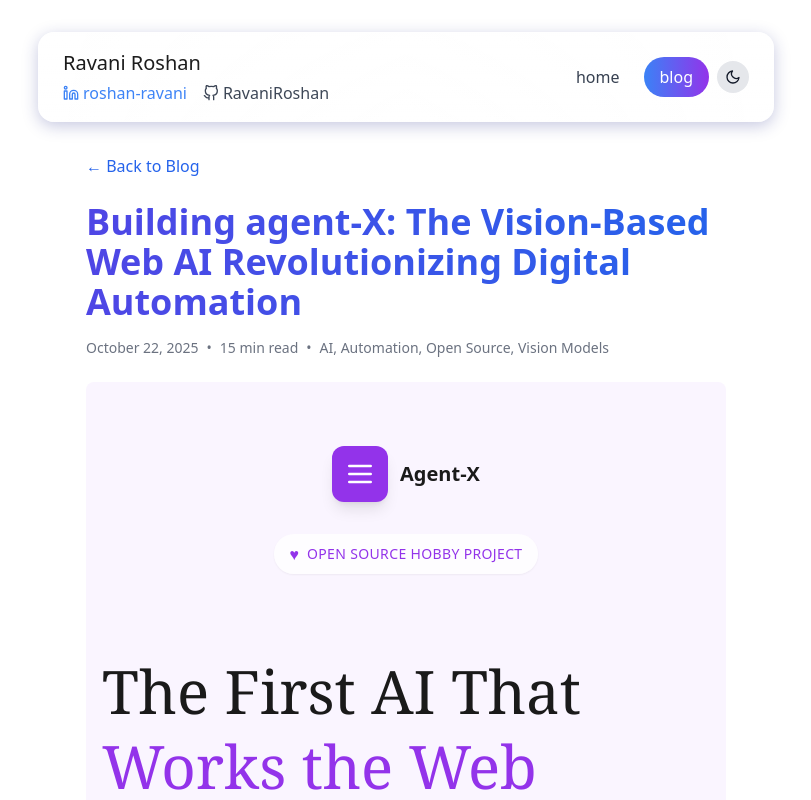
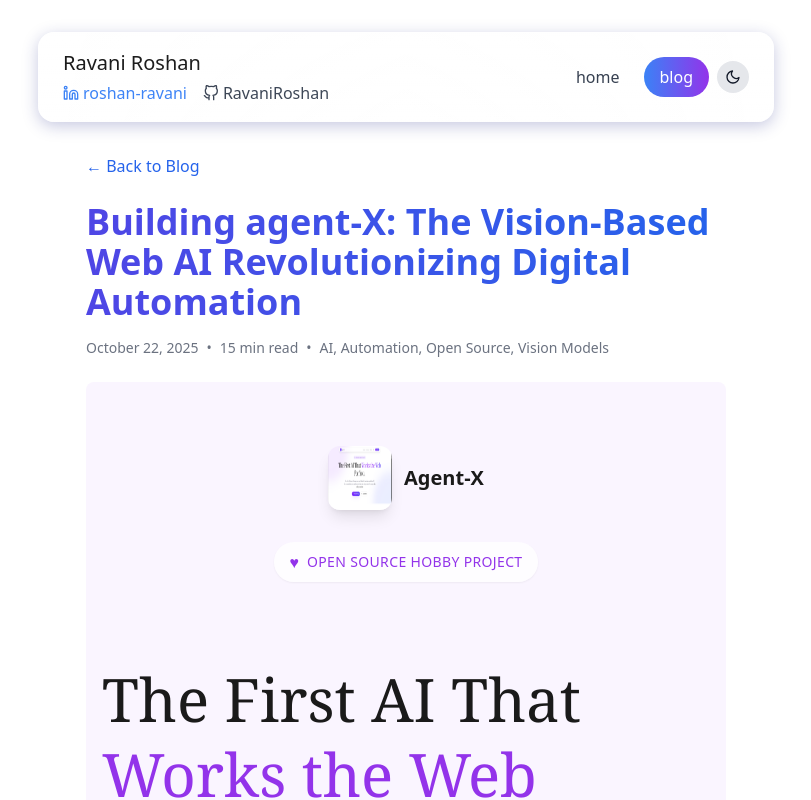
Before and after one commit to RavaniRoshan/RavaniRoshanSingh, a React (Vite) app: page /blog/building-agent-x in a window 1280 px wide. Shown: the top 800 px of the page, without its empty margins (234-1045 px from the left). Built offline with nearby package versions, Linux system fonts and the light colour scheme.

Commit message:
Implement code changes to enhance functionality and improve performance

```diff
--- a/src/pages/BlogPost9.tsx
+++ b/src/pages/BlogPost9.tsx
@@ -24,11 +24,11 @@ const BlogPost9: React.FC = () => {
             <div className="py-16 px-4">
               <div className="text-center mb-8">
                 <div className="flex justify-center items-center mb-8">
-                  <div className="bg-purple-600 p-3 rounded-xl shadow-lg">
-                    <svg className="w-8 h-8 text-white" viewBox="0 0 24 24" fill="none" xmlns="http://www.w3.org/2000/svg">
-                      <path d="M4 6H20M4 12H20M4 18H20" stroke="currentColor" strokeWidth="2" strokeLinecap="round"/>
-                    </svg>
-                  </div>
+                  <img
+                    src="/images/image.png"
+                    alt="Agent-X Logo"
+                    className="w-16 h-16 rounded-xl shadow-lg"
+                  />
                   <span className="ml-3 text-xl font-semibold">Agent-X</span>
                 </div>
                 <div className="inline-flex items-center bg-white/80 px-4 py-2 rounded-full shadow-sm mb-12">
```
Also changed, not shown: public/images/image.png (added).
